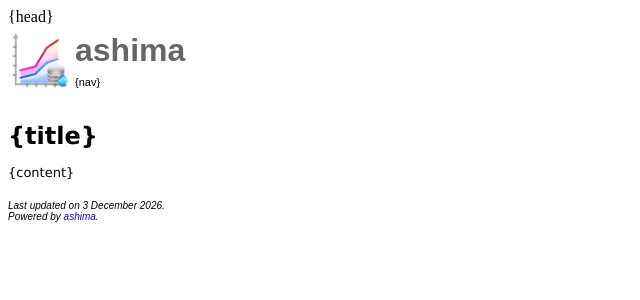
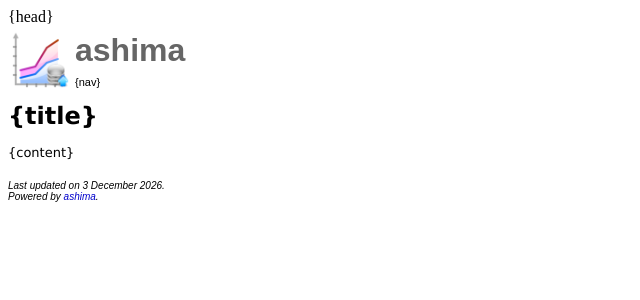
Before and after one commit to natederbinsky/ashima, a PHP site: page /common/private/template.inc.php in a window 1280 px wide. Shown: the top 300 px of the page, without its empty margins (0-640 px from the left). Run offline with PHP 8.4, Linux system fonts and the light colour scheme.

Commit message:
missed in last commit

```diff
--- a/branches/speedy/reporting/web/common/public/speedy.css
+++ b/branches/speedy/reporting/web/common/public/speedy.css
@@ -34,7 +34,7 @@ img
 #content #header
 {
 	font-family: Arial, sans-serif;
-	padding-bottom: 30px;
+	padding-bottom: 10px;
 }
 
 #content #header .title
```
